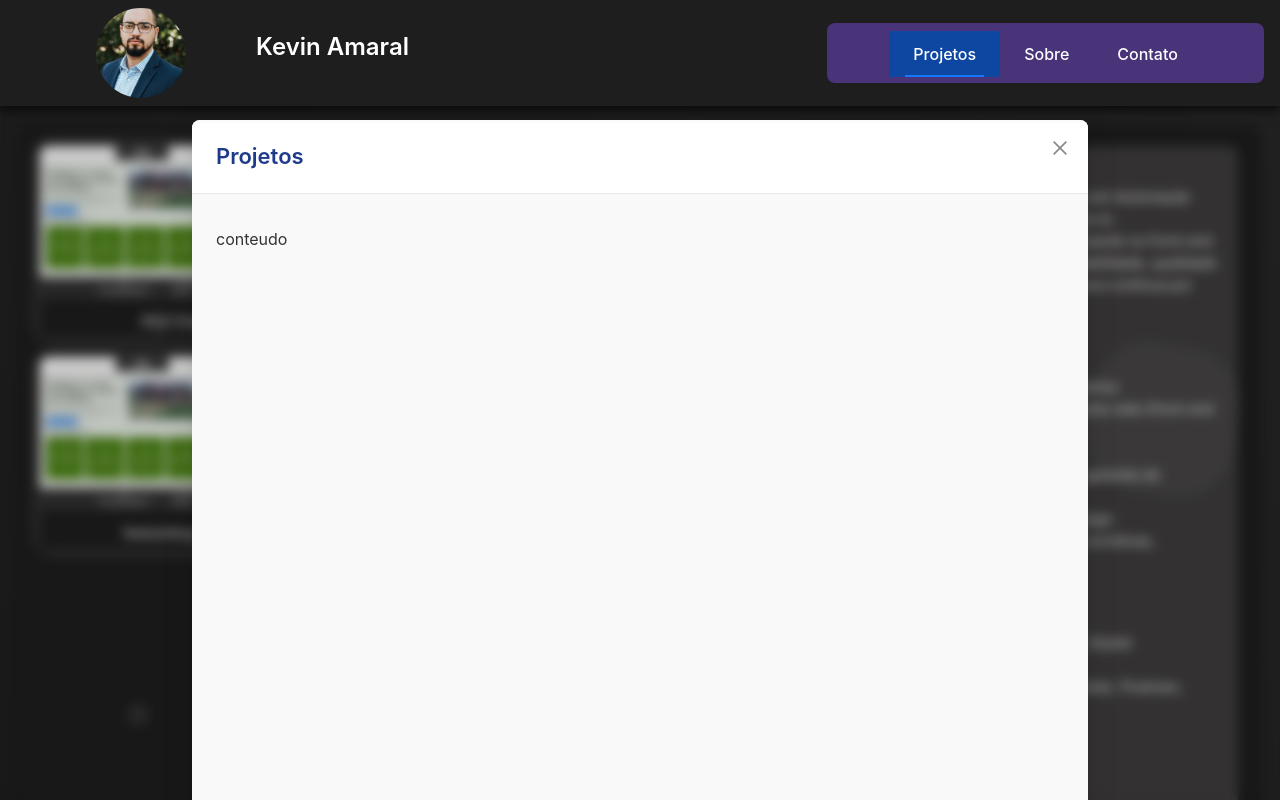
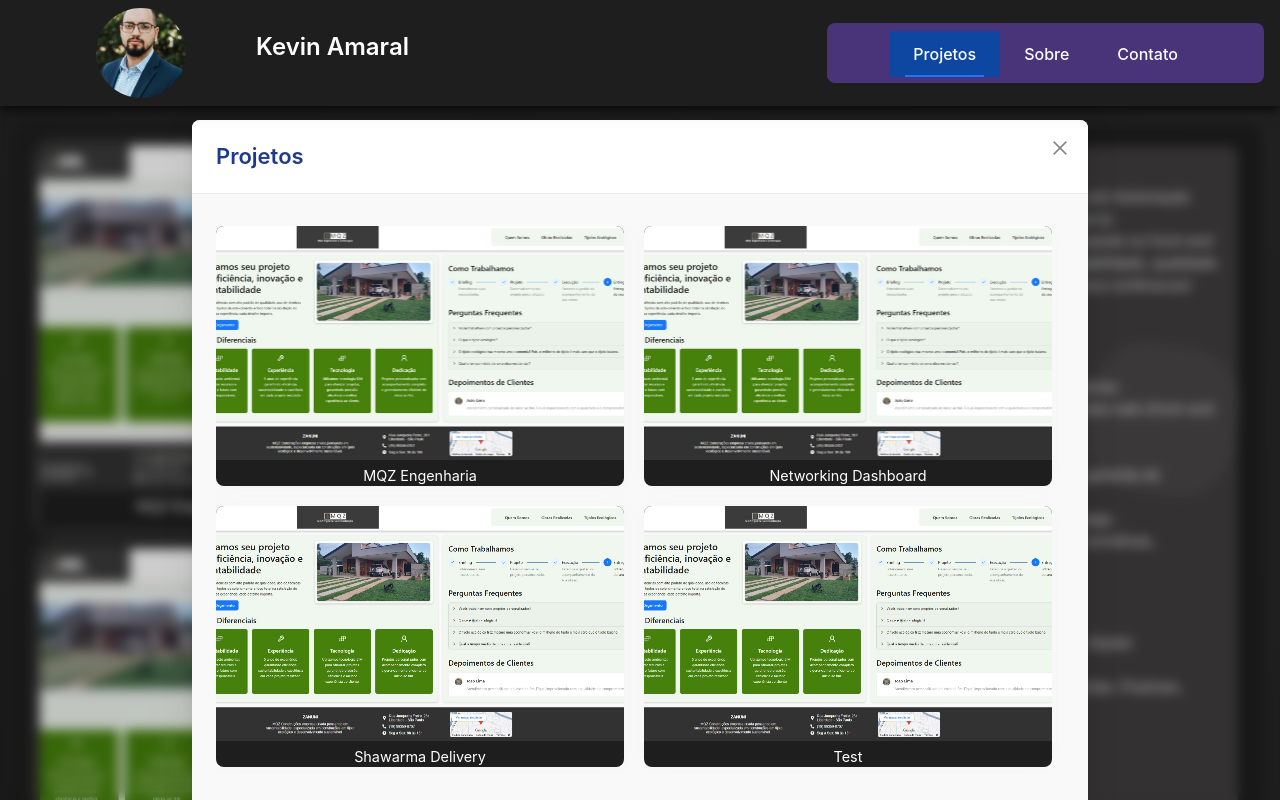
Before and after one commit to Kevin-Amaral165/about-kevin, a React (Vite) app: page / in a window 1280 px wide. Both pictures are taken after a click on the item "Projetos". Built offline with nearby package versions, Linux system fonts and the light colour scheme.

Commit message:
add drawers and adjusted left panel

```diff
--- a/src/App.tsx
+++ b/src/App.tsx
@@ -1,3 +1,4 @@
+// View
 import Dashboard from "./view/dashboard/Dashboard";
 
 function App() {
--- a/src/layout/card/card.style.ts
+++ b/src/layout/card/card.style.ts
@@ -6,18 +6,24 @@ export const StyledCard = styled.div`
   background-color: #1e1e1e;
   margin-bottom: 20px;
   border-radius: 8px;
-  cursor: pointer;
+  cursor: pointer; /* 👈 já está correto */
   display: flex;
   flex-direction: column;
   align-items: center;
-  transition: transform 0.2s ease-in-out;
+  transition: transform 0.2s ease-in-out, box-shadow 0.2s ease-in-out;
   box-shadow: 0 0 15px rgba(248, 239, 239, 0.3);
   overflow: hidden;
+
+  &:hover {
+    transform: translateY(-5px);
+    box-shadow: 0 10px 25px rgba(248, 239, 239, 0.5);
+  }
 `;
 
 export const CardImageContainer = styled.div`
   width: 100%;
   height: 90%;
+
   img {
     width: 100%;
     height: 100%;
--- a/src/layout/card/card.tsx
+++ b/src/layout/card/card.tsx
@@ -8,7 +8,12 @@ type CardProps = {
   onClick?: () => void;
 };
 
-const Card: React.FC<CardProps> = ({ imageSrc, altText = '', label, onClick }) => {
+const Card: React.FC<CardProps> = ({
+  imageSrc,
+  altText = '',
+  label,
+  onClick,
+}) => {
   return (
     <StyledCard onClick={onClick}>
       <CardImageContainer>
--- a/src/view/dashboard/Dashboard.style.ts
+++ b/src/view/dashboard/Dashboard.style.ts
@@ -241,6 +241,8 @@ export const Circles = styled.ul`
   overflow: hidden;
   margin: 0;
   padding: 0;
+  pointer-events: none;
+  z-index: 0;
 
   li {
     position: absolute;
--- a/src/view/dashboard/Dashboard.tsx
+++ b/src/view/dashboard/Dashboard.tsx
@@ -24,17 +24,23 @@ import logo from '../../layout/image/foto1.jpeg';
 import { FaMapMarkerAlt, FaPhoneAlt, FaEnvelope } from 'react-icons/fa';
 import WhatsApp from '../../layout/button/WhatsApp';
 import Instagram from '../../layout/button/Instagram';
-import Title from 'antd/es/skeleton/Title';
 import { Typography } from 'antd';
 import GitHub from '../../layout/button/Github';
 import LeftPanel from './leftPanel/LeftPanel';
-import RightPanel from '../rightPanel/RightPanel';
+import RightPanel from './rightPanel/RightPanel';
+import ProjectsModalContent from './modals/ProjectsModal';
 
 function Dashboard() {
   const [openModal, setOpenModal] = useState<string | null>(null);
+  const [selectedProject, setSelectedProject] = useState<string | null>(null);
 
   const handleNavClick = (modalKey: string) => {
     setOpenModal(modalKey);
+
+    // Se clicar em Projetos pelo menu
+    if (modalKey === 'modal1') {
+      setSelectedProject(null); // abre mostrando os 4 drawers
+    }
   };
 
   const handleClose = () => {
@@ -47,7 +53,6 @@ function Dashboard() {
     { key: 'modal4', label: 'Contato' },
   ];
 
-
   return (
     <DashboardWrapper>
       <Circles>
@@ -55,10 +60,11 @@ function Dashboard() {
           <li key={i}></li>
         ))}
       </Circles>
-      {/* Header */}
+
+      {/* HEADER */}
       <HeaderContainer>
         <LeftContainer>
-          <div style={{ display: 'flex', alignItems: 'center', flexDirection: 'row' }}>
+          <div style={{ display: 'flex', alignItems: 'center' }}>
             <LogoContainer>
               <img src={logo} alt="Kevin Amaral" />
             </LogoContainer>
@@ -77,26 +83,31 @@ function Dashboard() {
         </RightContainer>
       </HeaderContainer>
 
+      {/* MAIN */}
       <MainContent>
         <LeftContent>
-          <LeftPanel onCardClick={(key) => {
-            setOpenModal('modal1');
-          }} />
+          <LeftPanel
+            onCardClick={(projectKey) => {
+              setSelectedProject(projectKey); // seleciona projeto
+              setOpenModal('modal1');         // abre modal Projetos
+            }}
+          />
         </LeftContent>
 
-        {/* RIGTH PAINEL */}
         <RightContentWrapper>
           <RightPanelContainer>
-             <RightPanel />
+            <RightPanel />
           </RightPanelContainer>
         </RightContentWrapper>
       </MainContent>
 
+      {/* FOOTER */}
       <FooterContainer style={{ padding: '10px 20px' }}>
         <FooterInfo>
           <h4>Kevin Amaral</h4>
           <p>
-            HTTML, CSS, JavaScript, React, Node.js.
+            React, Next.js, TypeScript, JavaScript, Node.js, Python,
+            PostgreSQL, MongoDB, Styled Components, HTML, CSS.
           </p>
         </FooterInfo>
 
@@ -104,9 +115,7 @@ function Dashboard() {
           <div>
             <ContactItem>
               <FaMapMarkerAlt size={16} />
-              <div>
-                São Paulo
-              </div>
+              <div>São Paulo</div>
             </ContactItem>
 
             <ContactItem>
@@ -122,13 +131,14 @@ function Dashboard() {
 
           <GoogleMapsFrame
             title="Mapa Google"
-            src="https://www.google.com/maps/embed?pb=!1m18!1m12!1m3!1d3658.0043430247033!2d-46.63201968502146!3d-23.531653384693846!2m3!1f0!2f0!3f0!3m2!1i1024!2i768!4f13.1!3m3!1m2!1s0x94ce5854c34b3c99%3A0x528ad15dc7c0ea85!2sR.%20Junqueira%20Freire%2C%20261%20-%20Liberdade%2C%20S%C3%A3o%20Paulo%20-%20SP%2C%2001503-000!5e0!3m2!1spt-BR!2sbr!4v1693841910912!5m2!1spt-BR!2sbr"
+            src="https://www.google.com/maps/embed?pb=!1m18..."
             width="250"
             height="100"
             loading="lazy"
             referrerPolicy="no-referrer-when-downgrade"
           />
         </FooterContact>
+
         <SocialButtonsWrapper>
           <WhatsApp />
           <Instagram />
@@ -136,18 +146,36 @@ function Dashboard() {
         </SocialButtonsWrapper>
       </FooterContainer>
 
-      <Modal open={openModal === 'modal1'} onClose={handleClose} title="Projetos">
+      {/* MODAL PROJETOS */}
+      <Modal
+        open={openModal === 'modal1'}
+        onClose={handleClose}
+        title="Projetos"
+      >
         <ModalContentWrapper>
-          conteudo
+          <ProjectsModalContent
+            selectedProject={selectedProject}
+            onSelectProject={setSelectedProject}
+          />
         </ModalContentWrapper>
       </Modal>
 
-      <Modal open={openModal === 'modal2'} onClose={handleClose} title="Obras Realizadas">
-        conteudo
+      {/* MODAL SOBRE */}
+      <Modal
+        open={openModal === 'modal2'}
+        onClose={handleClose}
+        title="Sobre"
+      >
+        Conteúdo sobre você aqui.
       </Modal>
 
-      <Modal open={openModal === 'modal4'} onClose={handleClose} title="Contato">
-        conteudo
+      {/* MODAL CONTATO */}
+      <Modal
+        open={openModal === 'modal4'}
+        onClose={handleClose}
+        title="Contato"
+      >
+        Informações de contato aqui.
       </Modal>
     </DashboardWrapper>
   );
--- a/src/view/dashboard/leftPanel/LeftPanel.tsx
+++ b/src/view/dashboard/leftPanel/LeftPanel.tsx
@@ -3,29 +3,43 @@ import Card from '../../../layout/card/card';
 import image1 from '../../../layout/image/mqz.jpg';
 
 interface LeftPanelProps {
-  onCardClick: (key: string) => void;
-
+  onCardClick: (projectKey: string) => void;
 }
 
 const LeftPanel: React.FC<LeftPanelProps> = ({ onCardClick }) => {
   return (
-    <div style={{ padding: '20px' }}>
-      <div style={{ width: '50%', height: '50%'}}>
+    <div
+      style={{
+        padding: '20px',
+        display: 'grid',
+        gridTemplateColumns: '1fr 1fr',
+        gap: '20px',
+        height: '100%',
+      }}
+    >
       <Card
         imageSrc={image1}
-          altText="MQZ Engenharia"
         label="MQZ Engenharia"
-          onClick={() => onCardClick('projetos')}
+        onClick={() => onCardClick('mqz')}
       />
-      </div>
-      <div style={{ width: '50%', height: '50%'}}>
+
       <Card
         imageSrc={image1}
-          altText="Networking Dashboard"
         label="Networking Dashboard"
-          onClick={() => onCardClick('projetos')}
+        onClick={() => onCardClick('networking')}
       />
-      </div>
+
+      <Card
+        imageSrc={image1}
+        label="Shawarma Delivery"
+        onClick={() => onCardClick('shawarma')}
+      />
+
+      <Card
+        imageSrc={image1}
+        label="Test"
+        onClick={() => onCardClick('test')}
+      />
     </div>
   );
 };
--- /dev/null
+++ b/src/view/dashboard/modals/ProjectsModal.tsx
@@ -0,0 +1,113 @@
+import React from 'react';
+import Card from '../../../layout/card/card';
+import image1 from '../../../layout/image/mqz.jpg';
+
+interface ProjectsModalContentProps {
+  selectedProject: string | null;
+  onSelectProject: (key: string | null) => void;
+}
+
+const ProjectsModalContent: React.FC<ProjectsModalContentProps> = ({
+  selectedProject,
+  onSelectProject,
+}) => {
+
+  // 🔹 VISÃO INICIAL → DRAWERS
+  if (!selectedProject) {
+    return (
+      <div
+        style={{
+          display: 'grid',
+          gridTemplateColumns: '1fr 1fr',
+          gap: '20px',
+        }}
+      >
+        <Card
+          imageSrc={image1}
+          label="MQZ Engenharia"
+          altText="MQZ Engenharia"
+          onClick={() => onSelectProject('mqz')}
+        />
+
+        <Card
+          imageSrc={image1}
+          label="Networking Dashboard"
+          altText="Networking Dashboard"
+          onClick={() => onSelectProject('networking')}
+        />
+
+        <Card
+          imageSrc={image1}
+          label="Shawarma Delivery"
+          altText="Shawarma Delivery"
+          onClick={() => onSelectProject('shawarma')}
+        />
+
+        <Card
+          imageSrc={image1}
+          label="Test"
+          altText="Test"
+          onClick={() => onSelectProject('test')}
+        />
+      </div>
+    );
+  }
+
+  // 🔹 DETALHE DO PROJETO
+  return (
+    <div>
+      {selectedProject === 'mqz' && (
+        <>
+          <h2>MQZ Engenharia</h2>
+          <img src={image1} alt="MQZ Engenharia" style={{ width: '100%', borderRadius: 8 }} />
+          <p>
+            Projeto institucional desenvolvido para empresa do ramo de engenharia,
+            com foco em apresentação de serviços e contato comercial.
+          </p>
+        </>
+      )}
+
+      {selectedProject === 'networking' && (
+        <>
+          <h2>Networking Dashboard</h2>
+          <img src={image1} alt="Networking Dashboard" style={{ width: '100%', borderRadius: 8 }} />
+          <p>
+            Dashboard administrativo para controle de usuários, permissões
+            e visualização de métricas.
+          </p>
+        </>
+      )}
+
+      {selectedProject === 'shawarma' && (
+        <>
+          <h2>Shawarma Delivery</h2>
+          <img src={image1} alt="Shawarma Delivery" style={{ width: '100%', borderRadius: 8 }} />
+          <p>
+            Sistema completo de delivery com pedidos em tempo real,
+            painel administrativo e controle de pedidos.
+          </p>
+        </>
+      )}
+
+      {selectedProject === 'test' && (
+        <>
+          <h2>Projeto Test</h2>
+          <img src={image1} alt="Projeto Test" style={{ width: '100%', borderRadius: 8 }} />
+          <p>
+            Projeto experimental focado em testes de arquitetura,
+            comunicação entre serviços e escalabilidade.
+          </p>
+        </>
+      )}
+
+      <button
+        style={{ marginTop: 20 }}
+        onClick={() => onSelectProject(null)}
+      >
+        ← Voltar para projetos
+      </button>
+    </div>
+  );
+};
+
+export default ProjectsModalContent;
```
Also changed, not shown: src/view/dashboard/rightPanel/Curriculum.style.ts (renamed from src/view/rightPanel/Curriculum.style.ts), src/view/dashboard/rightPanel/Curriculum.tsx (renamed from src/view/rightPanel/Curriculum.tsx), src/view/dashboard/rightPanel/RightPanel.tsx (renamed from src/view/rightPanel/RightPanel.tsx). Lines whose indentation alone changed are shown as unchanged.
